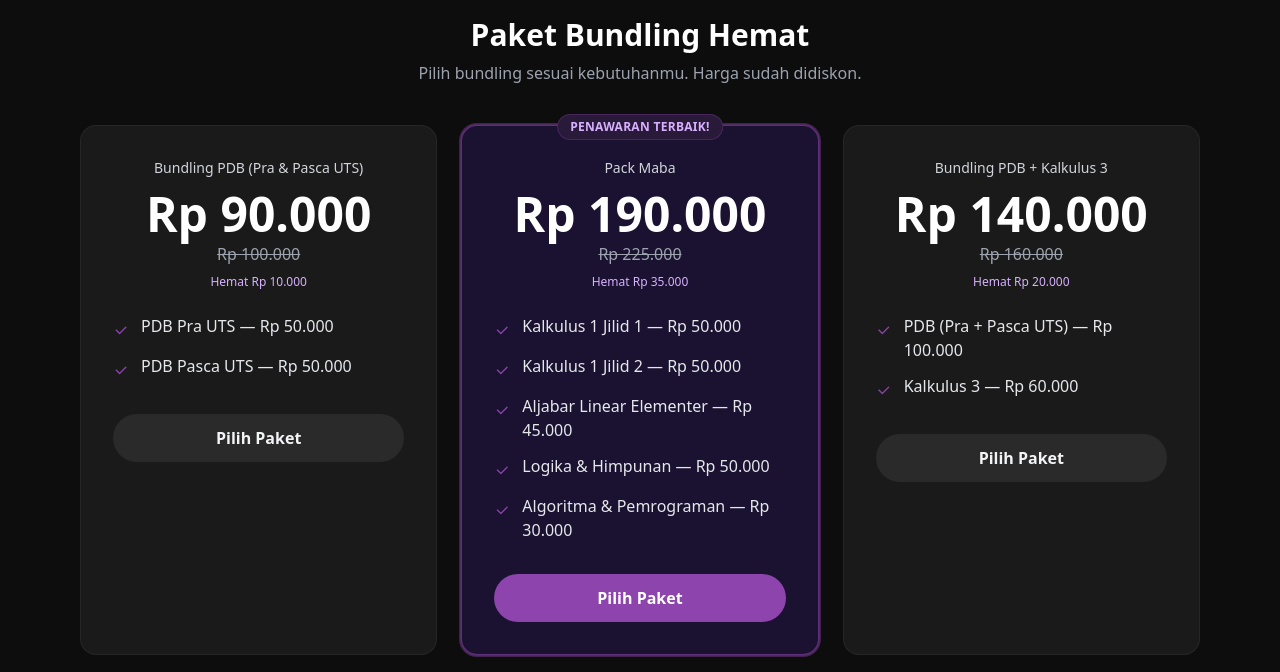
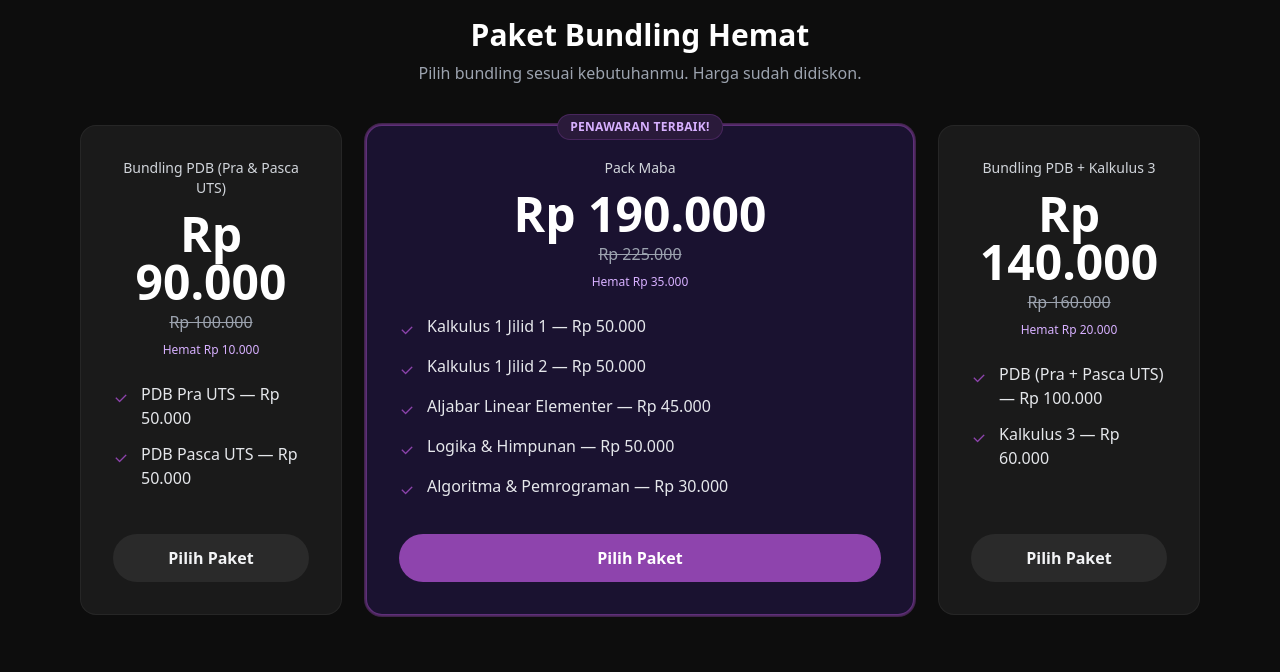
Before and after one commit to FeynmanProject/feynmanproject.github.io, a Next.js app: page /books in a window 1280 px wide. Shown: the part 860-1532 px from the top of the page. Built offline with nearby package versions, Linux system fonts and the light colour scheme.

Commit message:
Update page.tsx

```diff
--- a/app/books/page.tsx
+++ b/app/books/page.tsx
@@ -7,8 +7,7 @@ import Image from 'next/image';
 import { useRef } from 'react';
 import { usePathname } from 'next/navigation';
 
-// ——— Pricing Section ———
-// ——— Pricing Section (baru) ———
+// ——— Pricing Section (asymmetric width) ———
 function PricingSection() {
   const plans = [
     // KIRI
@@ -18,14 +17,10 @@ function PricingSection() {
       struck: 'Rp 100.000',
       highlight: false,
       badge: undefined,
-      cta: '#', // ganti ke link checkout kamu
-      includes: [
-        'PDB Pra UTS — Rp 50.000',
-        'PDB Pasca UTS — Rp 50.000',
-      ],
+      cta: '#',
+      includes: ['PDB Pra UTS — Rp 50.000', 'PDB Pasca UTS — Rp 50.000'],
       footnote: 'Hemat Rp 10.000',
     },
-
     // TENGAH — PENAWARAN TERBAIK
     {
       title: 'Pack Maba',
@@ -43,7 +38,6 @@ function PricingSection() {
       ],
       footnote: 'Hemat Rp 35.000',
     },
-
     // KANAN
     {
       title: 'Bundling PDB + Kalkulus 3',
@@ -52,10 +46,7 @@ function PricingSection() {
       highlight: false,
       badge: undefined,
       cta: '#',
-      includes: [
-        'PDB (Pra + Pasca UTS) — Rp 100.000',
-        'Kalkulus 3 — Rp 60.000',
-      ],
+      includes: ['PDB (Pra + Pasca UTS) — Rp 100.000', 'Kalkulus 3 — Rp 60.000'],
       footnote: 'Hemat Rp 20.000',
     },
   ];
@@ -70,12 +61,17 @@ function PricingSection() {
           Pilih bundling sesuai kebutuhanmu. Harga sudah didiskon.
         </p>
 
-        <div className="grid grid-cols-1 md:grid-cols-3 gap-6 mt-10">
+        {/* 1 kolom di mobile, 12 kolom di md+ */}
+        <div className="grid grid-cols-1 md:grid-cols-12 gap-6 mt-10">
           {plans.map((p, i) => (
             <div
               key={i}
+              // kiri & kanan = 3 kolom; tengah = 6 kolom
+              className={i === 1 ? 'md:col-span-6' : 'md:col-span-3'}
+            >
+              <div
                 className={[
-                'relative rounded-2xl p-8 transition-all',
+                  'relative rounded-2xl p-8 transition-all h-full flex flex-col',
                   p.highlight
                     ? 'bg-[#1A1230] border border-[#8E44AD]/60 ring-2 ring-[#8E44AD]/40 shadow-[0_0_0_1px_rgba(142,68,173,0.2)]'
                     : 'bg-[#1A1A1A] border border-white/5',
@@ -90,8 +86,12 @@ function PricingSection() {
                 <div className="text-center mb-6">
                   <div className="text-sm text-gray-300">{p.title}</div>
                   <div className="mt-3">
-                  <div className="text-4xl md:text-5xl font-extrabold">{p.price}</div>
-                  <div className="text-gray-400 line-through mt-1">{p.struck}</div>
+                    <div className="text-4xl md:text-5xl font-extrabold">
+                      {p.price}
+                    </div>
+                    <div className="text-gray-400 line-through mt-1">
+                      {p.struck}
+                    </div>
                     {p.footnote && (
                       <div className="mt-2 text-xs text-[#D7B0FF]">
                         {p.footnote}
@@ -100,7 +100,6 @@ function PricingSection() {
                   </div>
                 </div>
 
-              {/* Daftar item di paket */}
                 <ul className="space-y-3 mb-8">
                   {p.includes.map((line, idx) => (
                     <li key={idx} className="flex items-start gap-3">
@@ -113,7 +112,7 @@ function PricingSection() {
                 <a
                   href={p.cta}
                   className={[
-                  'block w-full text-center rounded-full py-3 font-semibold transition-all',
+                    'mt-auto block w-full text-center rounded-full py-3 font-semibold transition-all',
                     p.highlight
                       ? 'bg-[#8E44AD] hover:bg-[#7D3C98] text-white'
                       : 'bg-[#2A2A2A] hover:bg-[#8E44AD]/20 text-gray-100 hover:text-white',
@@ -122,12 +121,15 @@ function PricingSection() {
                   Pilih Paket
                 </a>
               </div>
+            </div>
           ))}
         </div>
       </div>
     </section>
   );
 }
+
+
 export default function Books() {
   const [isMenuOpen, setIsMenuOpen] = useState(false);
   const bookSliderRef = useRef<HTMLDivElement>(null);
```
Lines whose indentation alone changed are shown as unchanged.
